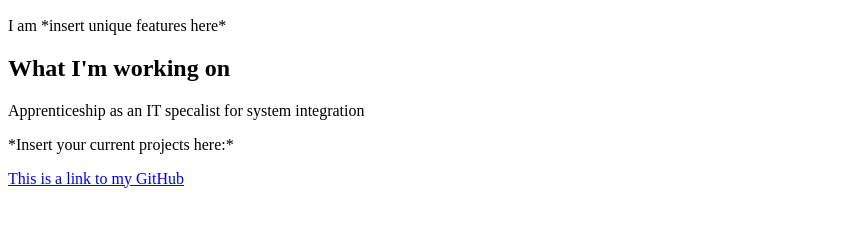
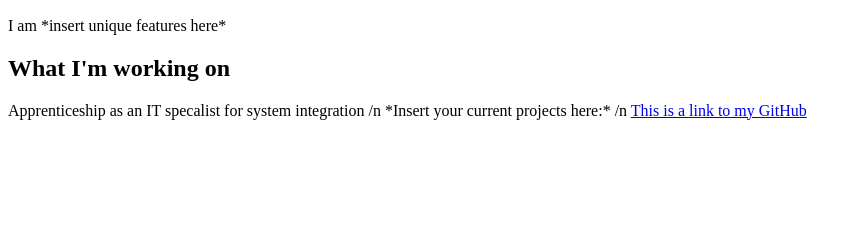
Before and after one commit to Dinkelbrotstick/my_website, a plain HTML site: page index.html in a window 1280 px wide. Shown: the part 110-336 px from the top of the page, without its empty margins (0-862 px from the left). Drawn offline with Linux system fonts and the light colour scheme.

Commit message:
Update index.html

```diff
--- a/index.html
+++ b/index.html
@@ -10,12 +10,9 @@
         </p>
         <h2> What I'm working on </h2>
         <p>
-            Apprenticeship as an IT specalist for system integration
-        </p>
-        <p>
-            *Insert your current projects here:*
-        </p>
-        <p>
+            Apprenticeship as an IT specalist for system integration /n
+
+            *Insert your current projects here:* /n
             <a href="https://github.com/Dinkelbrotstick">This is a link to my GitHub</a>
         </p>
     </body>
```
